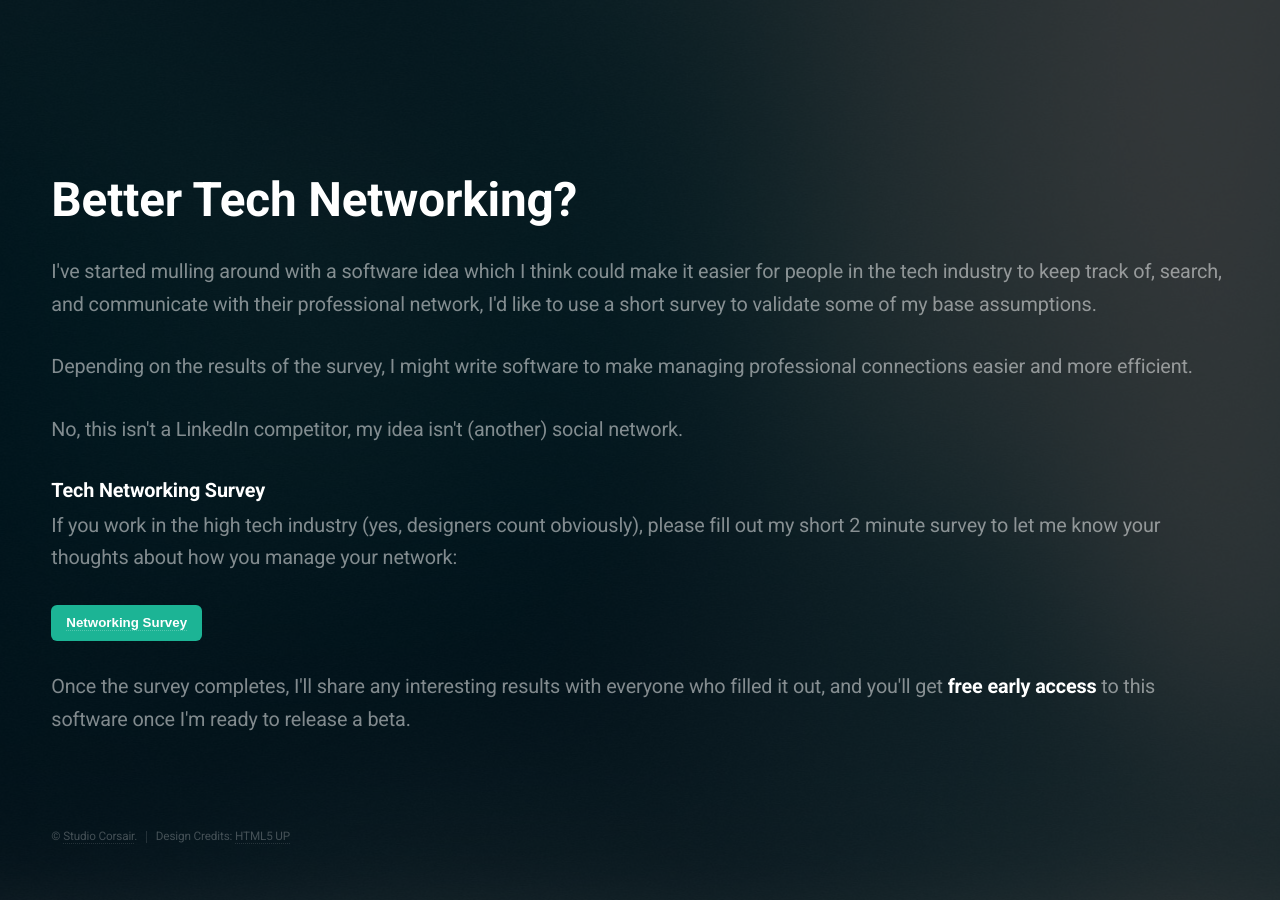
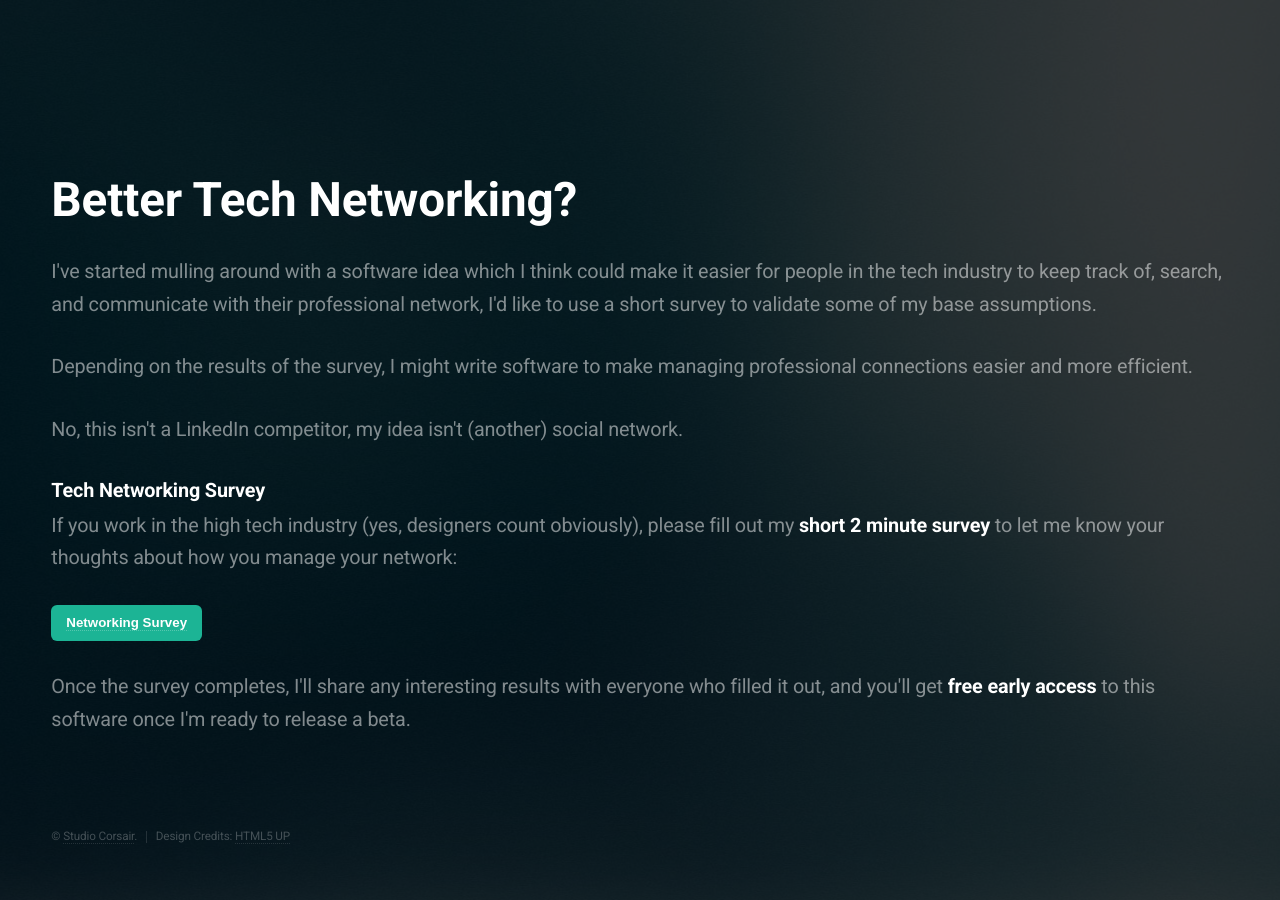
Before and after one commit to jrejaud/jrejaud.github.io, a Jekyll site: the page built from networking.html, in a window 1280 px wide. Built offline with Jekyll 4.4.1, drawn with Linux system fonts in a browser that asks for light colours; Markdown is read by kramdown in place of the engine named in the settings.

```diff
--- a/_layouts/networking.html
+++ b/_layouts/networking.html
@@ -23,7 +23,7 @@
 				<p>Depending on the results of the survey, I might write software to make managing professional connections easier and more efficient.</p>
 				<p>No, this isn't a LinkedIn competitor, my idea isn't (another) social network.</p>
 				<h3>Tech Networking Survey</h3>
-				<p>If you work in the high tech industry (yes, designers count obviously), please fill out my short 2 minute survey to let me know your thoughts about how you manage your network:</p>
+				<p>If you work in the high tech industry (yes, designers count obviously), please fill out my <b>short 2 minute survey</b> to let me know your thoughts about how you manage your network:</p>
 				<p><button><a href="http://goo.gl/forms/VPsbekZFPX9uApWg1">Networking Survey</a></button></p>
 				<p>Once the survey completes, I'll share any interesting results with everyone who filled it out, and you'll get <b>free early access</b> to this software once I'm ready to release a beta.</p>
 			</header>
```
Also changed, not shown: other parts of _layouts/networking.html (+1 -1 lines).
